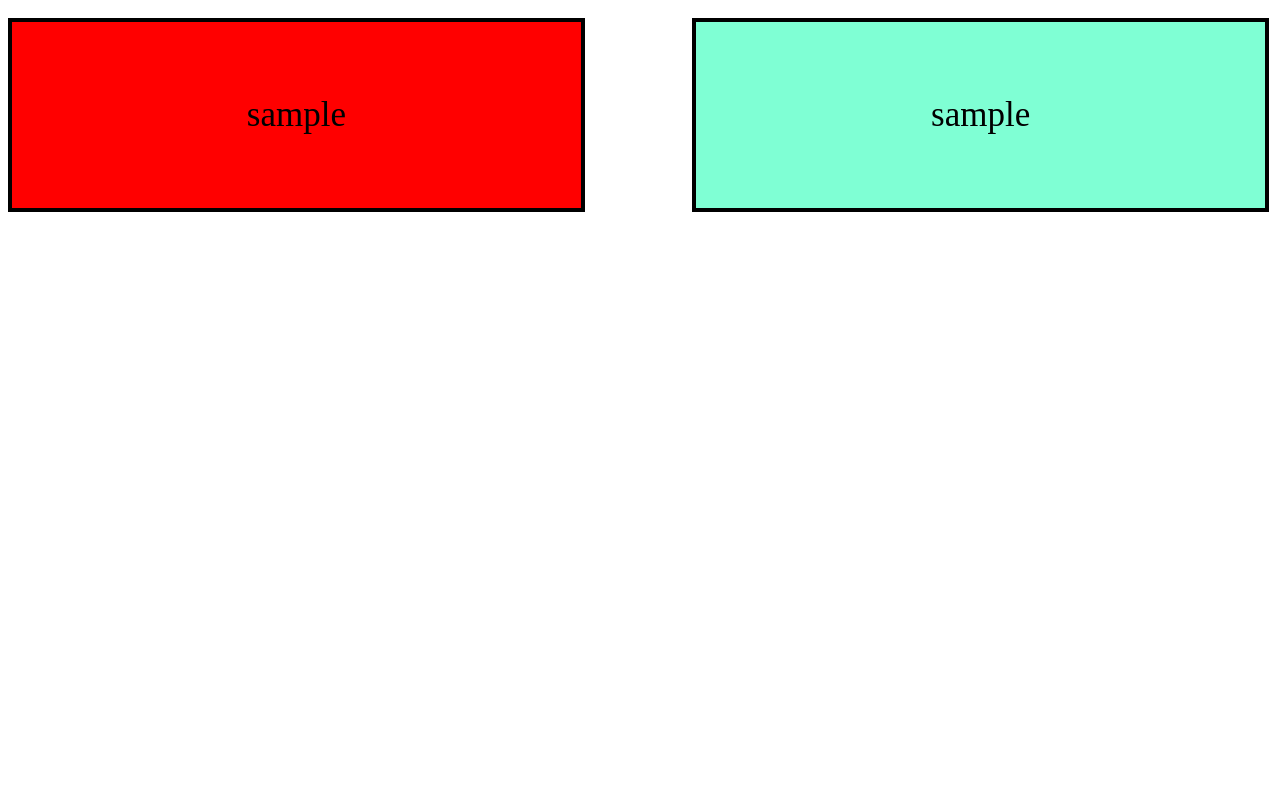
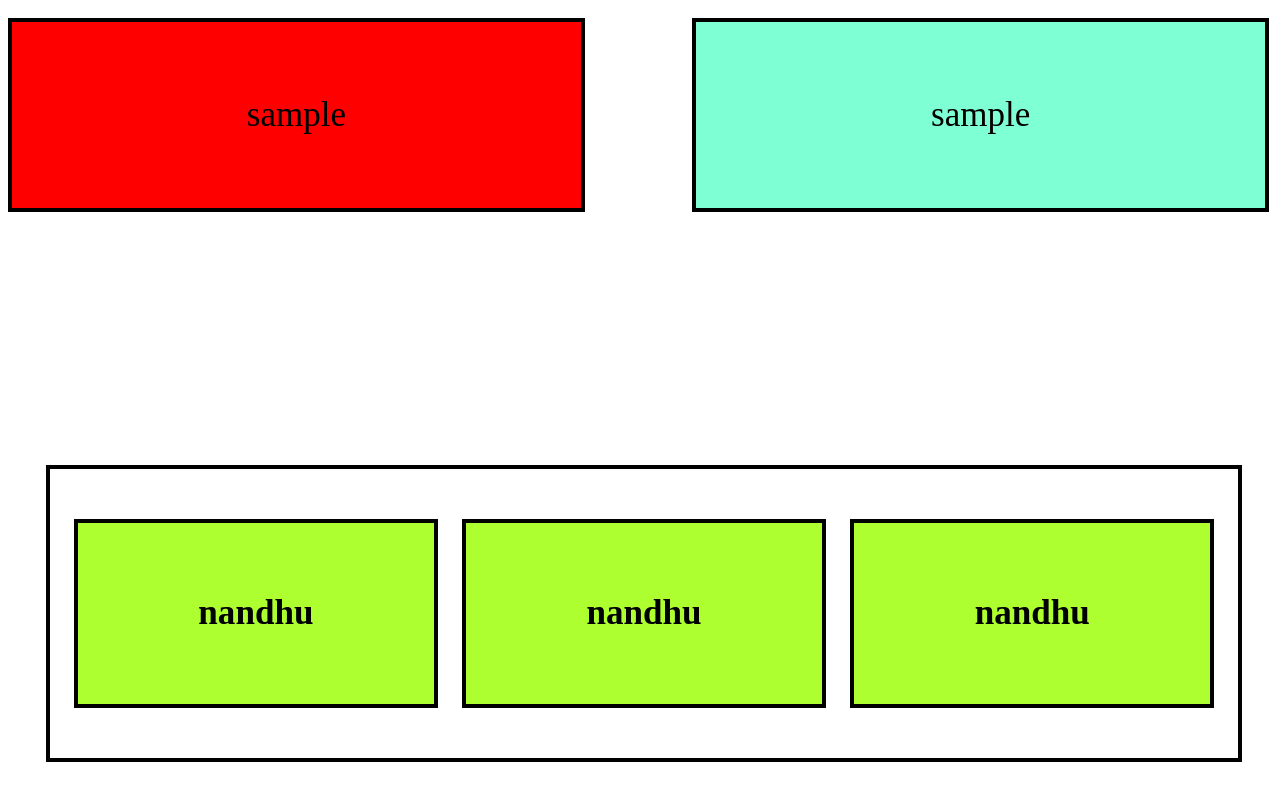
Before and after one commit to codewala-feed/susmi, a plain HTML site: page sample2/templates/index.html in a window 1280 px wide. Shown: the part 441-1241 px from the top of the page. Before the commit the page ends 906 px from the top, so only its background shows below. Drawn offline with Linux system fonts and the light colour scheme.

Commit message:
code added

```diff
--- a/sample2/static/css/style.css
+++ b/sample2/static/css/style.css
@@ -52,3 +52,40 @@
     font-size: 35px;
     margin: 0% 0% 20% 4.25%;
 }
+
+.parent{
+    float: left;
+    width: 94%;
+    border: 4px solid black;
+    margin: 0% 0% 15% 3%;
+    text-align: center;
+    font-size: 30px;
+    padding: 3% 0% 3% 0%;
+}
+
+.sub1{
+    float: left;
+    width: 30%;
+    border: 4px solid black;
+    margin: 1% 0% 1% 2%;
+    background-color: greenyellow;
+    padding: 3% 0% 3% 0%;
+}
+
+.sub2{
+    float: left;
+    width: 30%;
+    border: 4px solid black;
+    margin: 1% 0% 1% 2%;
+    background-color: greenyellow;
+    padding: 3% 0% 3% 0%;
+}
+
+.sub3{
+    float: left;
+    width: 30%;
+    border: 4px solid black;
+    margin: 1% 0% 1% 2%;
+    background-color: greenyellow;
+    padding: 3% 0% 3% 0%;
+}
--- a/sample2/templates/index.html
+++ b/sample2/templates/index.html
@@ -28,5 +28,18 @@
         <p>sample</p>
     </div>
 
+    <div class="parent">
+        <div class="sub1">
+            <h3>nandhu</h3>
+        </div>
+        <div class="sub2">
+            <h3>nandhu</h3>
+        </div>
+        <div class="sub3">
+            <h3>nandhu</h3>
+        </div>
+    </div>
+
+
 </body>
 </html>
```
